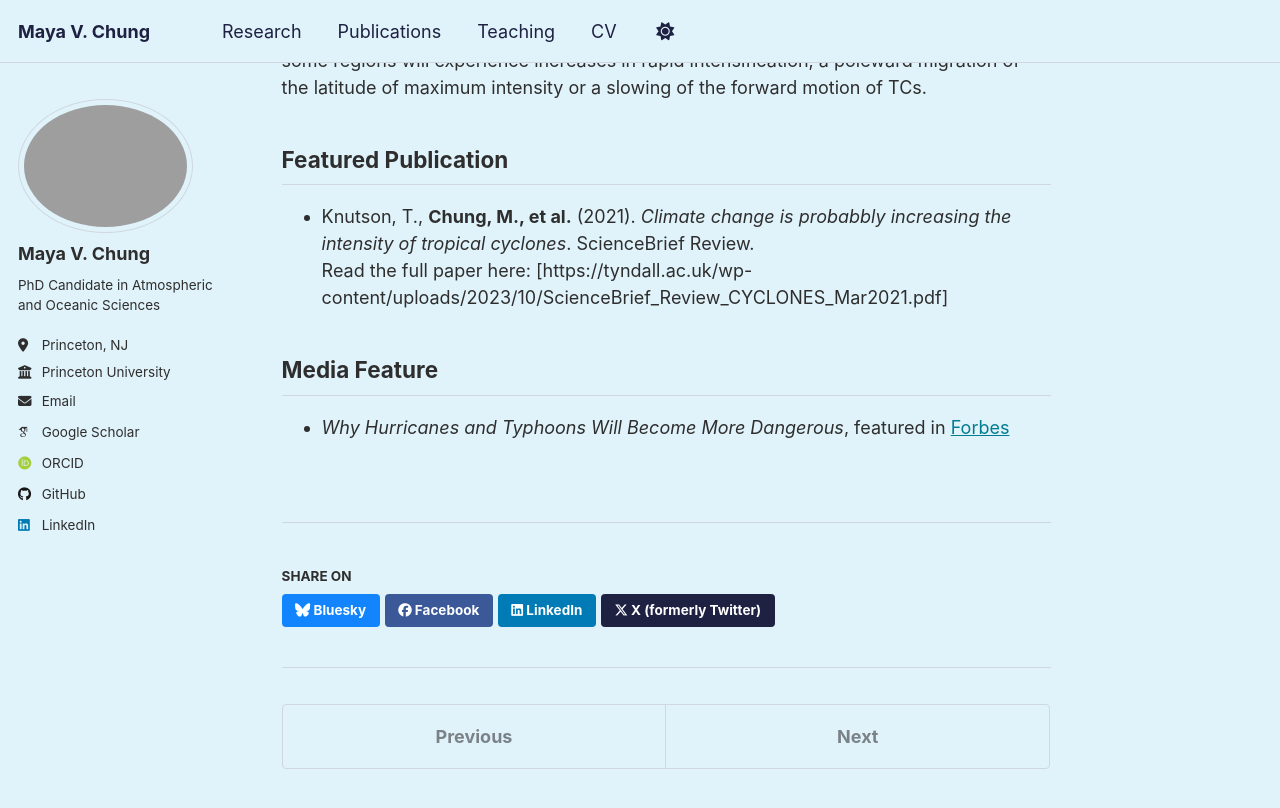
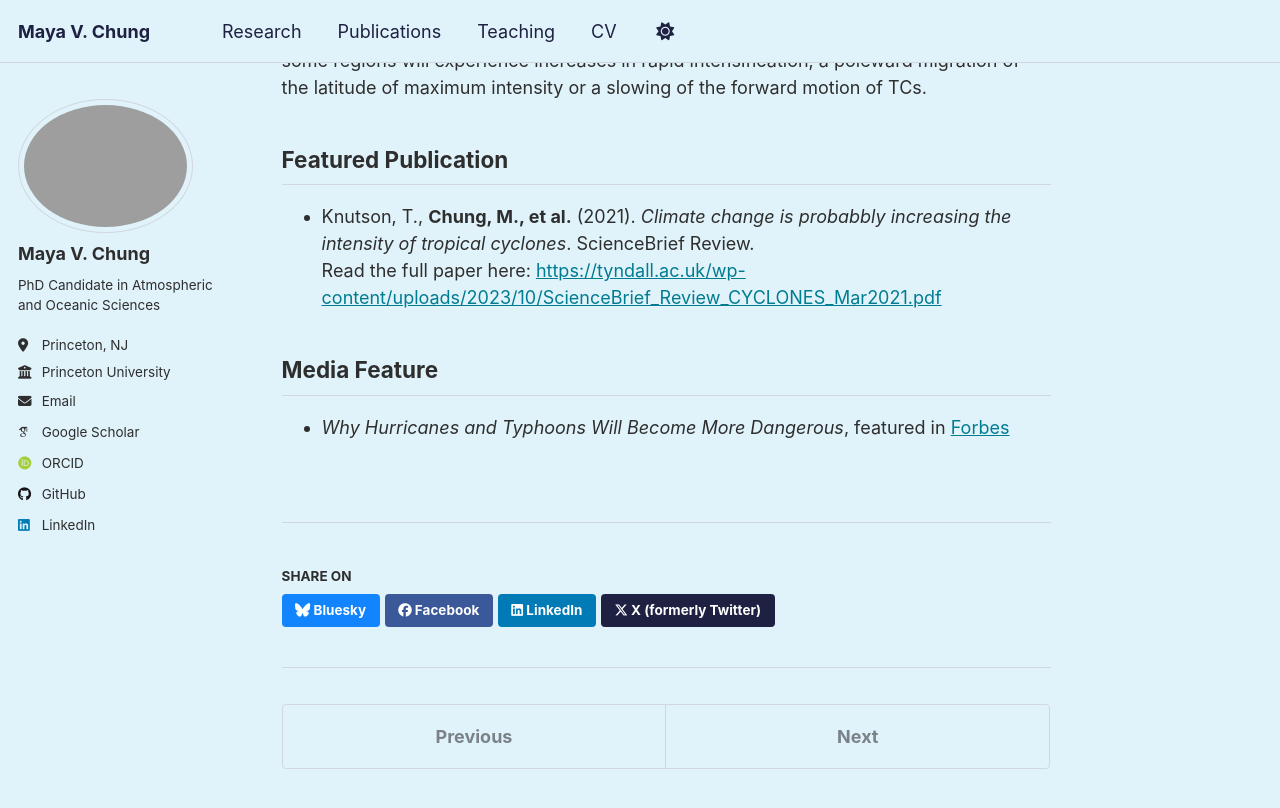
Before and after one commit to mayavchung/mayavchung.github.io, a Jekyll site: the page built from _research/TC-climate.md, in a window 1280 px wide and 900 px high, scrolled down 676 px. Shown: the top 808 px of the window. Built offline with Jekyll 4.4.1, drawn with Linux system fonts in a browser that asks for light colours; some web fonts are replaced; a script that is not in the unit is left out; part of the change alters nothing that is shown.

```diff
--- a/_research/TC-climate.md
+++ b/_research/TC-climate.md
@@ -14,7 +14,7 @@ Warming of the surface ocean from anthropogenic (human-induced) climate change i
 ## Featured Publication
 
 - Knutson, T., **Chung, M., et al.** (2021). *Climate change is probabbly increasing the intensity of tropical cyclones*. ScienceBrief Review.
-  Read the full paper here: [https://tyndall.ac.uk/wp-content/uploads/2023/10/ScienceBrief_Review_CYCLONES_Mar2021.pdf]
+  Read the full paper here: [https://tyndall.ac.uk/wp-content/uploads/2023/10/ScienceBrief_Review_CYCLONES_Mar2021.pdf](https://tyndall.ac.uk/wp-content/uploads/2023/10/ScienceBrief_Review_CYCLONES_Mar2021.pdf)
 
 ## Media Feature
 
```
